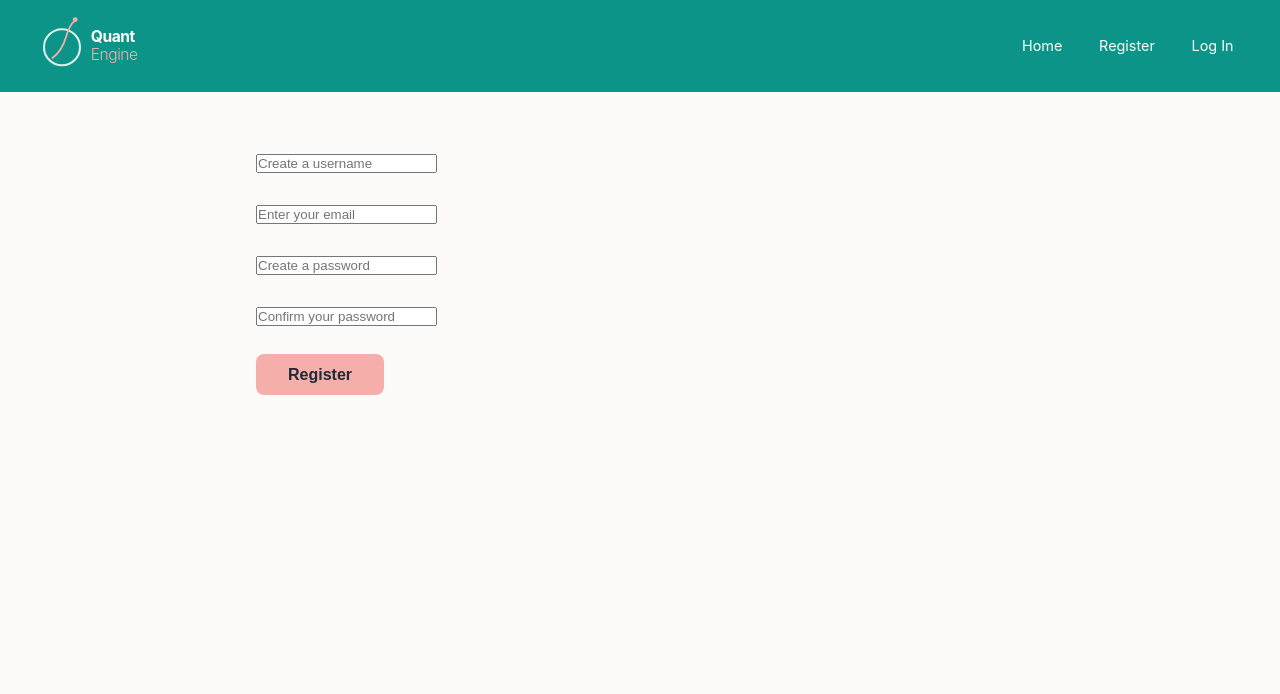
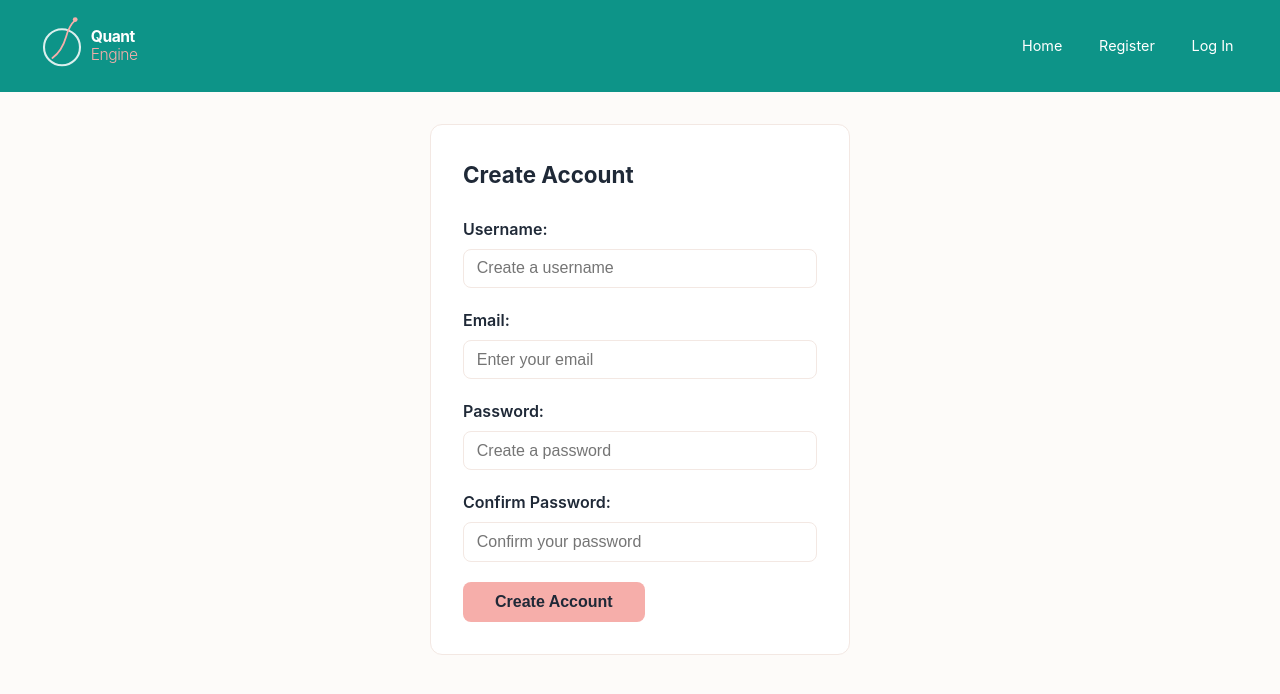
Before and after one commit to mimimanlyosei/quantengine, a Flask app: page /register in a window 1280 px wide. Shown: the top 694 px of the page. Run offline with Flask 3, Linux system fonts and the light colour scheme.

Commit message:
Style login and register pages with card layout
Add form-card class, proper labels, form groups and pink buttons
to match calculate page. Fix password fields using type=password.
adeed 2 more assets to images files. Closes #74.

```diff
--- a/static/style.css
+++ b/static/style.css
@@ -66,6 +66,22 @@ nav a:hover {
 }
 
 
+/* --- Auth Forms ---------------- */
+
+.form-card {
+    background-color: white;
+    border: 1px solid var(--border);
+    border-radius: 12px;
+    padding: 2rem;
+    max-width: 420px;
+    margin: 0 auto;
+}
+
+.form-card h2 {
+    margin-bottom: 1.5rem;
+    font-size: 1.4rem;
+}
+
 /* --- Forms --------------------- */
 
 .form-group {
@@ -78,7 +94,9 @@ nav a:hover {
     margin-bottom: 0.4rem;
 }
 
-.form-group input[type="text"] {
+.form-group input[type="text"],
+.form-group input[type="password"],
+.form-group input[type="email"] {
     width: 100%;
     padding: 0.6rem 0.8rem;
     border: 1px solid var(--border);
--- a/templates/register.html
+++ b/templates/register.html
@@ -3,38 +3,38 @@
 
 {% block content %}
 
-{% if errors %}
+<div class="form-card">
+    <h2>Create Account</h2>
+
+    {% if errors %}
         {% for error in errors %}
             <p class="errors">{{ error }}</p>
         {% endfor %}
-{% endif %}
+    {% endif %}
 
-<br>
-<form method="POST">
-    <input
-    type="text"
-    name="username"
-    placeholder="Create a username"
-    /><br /> <br />
 
-    <input
-    type="text"
-    name="email"
-    placeholder="Enter your email"
-    /><br /> <br />
+    <form method="POST">
+        <div class="form-group">
+            <label for="username">Username:</label>
+            <input type="text" id="username" name="username" placeholder="Create a username">
+        </div>
 
-    <input
-    type="password"
-    name="password"
-    placeholder="Create a password"
-    /><br /> <br />
+        <div class="form-group">
+            <label for="email">Email:</label>
+            <input type="text" id="email" name="email" placeholder="Enter your email">
+        </div>
 
-    <input
-    type="password"
-    name="confirm_password"
-    placeholder="Confirm your password"
-    /><br /> <br />
-    <button type="submit">Register</button>
-</form>
+        <div class="form-group">
+            <label for="password">Password:</label>
+            <input type="password" id="password" name="password" placeholder="Create a password">
+        </div>
+
+        <div class="form-group">
+            <label for="confirm_password">Confirm Password:</label>
+            <input type="password" id="confirm_password" name="confirm_password" placeholder="Confirm your password">
+        </div>
+        <button type="submit" class="btn">Create Account</button>
+    </form>
+</div>
 
 {% endblock %}
```
Also changed, not shown: templates/login.html (+14 -13 lines), static/images/quantengine-logo-teal-tight@2x.png (added), static/images/quantengine-logo-white-tight@2x.png (added).
